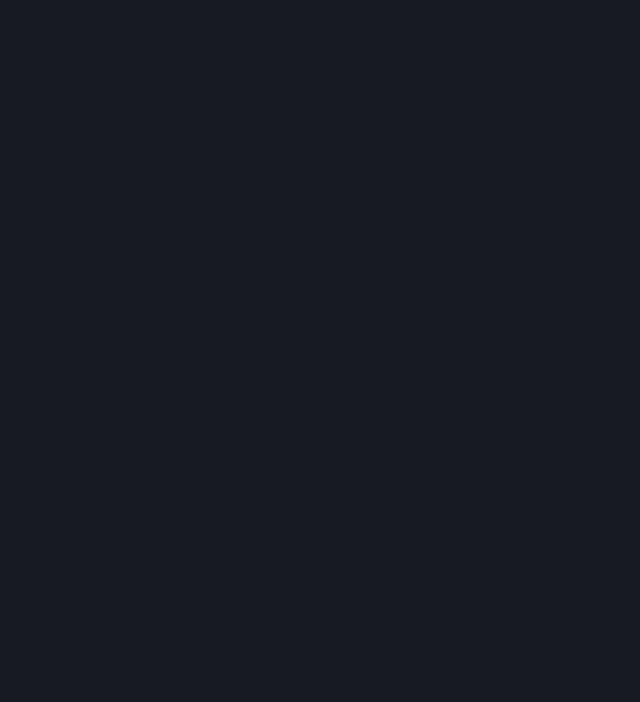
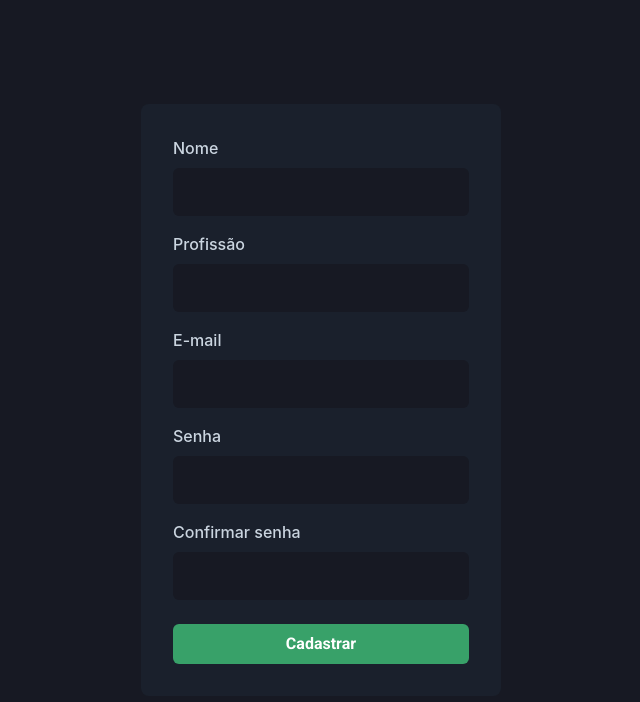
Before and after one commit to LinnykerEros/ShareBlog-Front, a React (Create React App) app: page /register in a window 1280 px wide. Before the commit this address had no page. Shown: the top 702 px of the page, without its empty margins (319-959 px from the left). Built offline with nearby package versions, Linux system fonts and the light colour scheme; no server answers.

Commit message:
Added: Authentication and Paste Utils and Page Register

```diff
--- a/package.json
+++ b/package.json
@@ -9,6 +9,7 @@
     "@testing-library/jest-dom": "^5.16.5",
     "@testing-library/react": "^13.3.0",
     "@testing-library/user-event": "^13.5.0",
+    "axios": "^0.27.2",
     "framer-motion": "^7.1.0",
     "moment": "^2.29.4",
     "phosphor-react": "^1.4.1",
@@ -16,6 +17,7 @@
     "react-dom": "^18.2.0",
     "react-router-dom": "^6.3.0",
     "react-scripts": "5.0.1",
+    "toasty": "^6.0.3",
     "web-vitals": "^2.1.4"
   },
   "scripts": {
--- a/src/app.js
+++ /dev/null
@@ -1,16 +0,0 @@
-import { BrowserRouter as Router, Routes, Route } from "react-router-dom";
-import Home from "./pages/home";
-import Login from "./pages/login";
-
-function App() {
-  return (
-    <Router>
-      <Routes>
-        <Route path="/" element={<Login />} exact />
-        <Route path="/app" element={<Home />} />
-      </Routes>
-    </Router>
-  );
-}
-
-export default App;
--- /dev/null
+++ b/src/app.jsx
@@ -0,0 +1,20 @@
+import { BrowserRouter as Router, Routes, Route } from "react-router-dom";
+import Home from "./pages/home";
+import { SignIn } from "./pages/login";
+import { Register } from "./pages/register";
+import { AuthProvider } from "./contexts/AuthContext.jsx";
+function App() {
+  return (
+    <Router>
+      <AuthProvider>
+        <Routes>
+          <Route path="/" element={<SignIn />} exact />
+          <Route path="/register" element={<Register />} />
+          <Route path="/app" element={<Home />} />
+        </Routes>
+      </AuthProvider>
+    </Router>
+  );
+}
+
+export default App;
--- /dev/null
+++ b/src/config/axios.js
@@ -0,0 +1,7 @@
+import axios from "axios";
+
+const instance = axios.create({
+  baseURL: process.env.PUBLIC_API_BASE_URL,
+});
+
+export default instance;
--- /dev/null
+++ b/src/contexts/AuthContext.jsx
@@ -0,0 +1,77 @@
+import axios from "../config/axios";
+import { createContext, useEffect, useState } from "react";
+
+// import { singOut } from "../utils/singOut";
+import { Navigate } from "react-router-dom";
+import parseJwt from "../utils/parseJWT";
+
+const AuthContext = createContext({});
+
+function AuthProvider({ children }) {
+  // const navigate = useNavigate();
+  const [user, setUser] = useState();
+  const [isLoading, setIsLoading] = useState(false);
+  const [tokken, setTokken] = useState();
+  const isAuthenticated = !!user;
+
+  useEffect(() => {
+    (async () => {
+      if (tokken) {
+        setIsLoading(true);
+        const id = parseJwt(tokken).id;
+
+        await axios
+          .get(`/users/${id}`)
+          .then((res) => {
+            setUser(parseJwt(tokken));
+            setIsLoading(false);
+          })
+          .catch((error) => {
+            setIsLoading(false);
+            // singOut();
+          });
+      } else {
+        setUser(undefined);
+      }
+    })();
+  }, [tokken]);
+
+  const signOutUser = () => {
+    setIsLoading(false);
+    setUser(undefined);
+    // singOut();
+    return <Navigate to="/" replace />;
+  };
+
+  async function signIn({ email, password }) {
+    try {
+      const res = await axios.post("/token", {
+        email,
+        password,
+      });
+      const { token } = res.data;
+
+      // setCookie(undefined, "reactauth.token", token, {
+      //   maxAge: 60 * 60 * 24 * 30,
+      //   path: "/",
+      // });
+
+      setUser(parseJwt(token));
+      setTokken(token);
+      axios.defaults.headers["Authorization"] = `Bearer ${token}`;
+
+      return <Navigate to="/" replace />;
+    } catch (err) {
+      console.log(err);
+    }
+  }
+
+  return (
+    <AuthContext.Provider
+      value={{ signIn, isAuthenticated, user, signOutUser, isLoading }}
+    >
+      {children}
+    </AuthContext.Provider>
+  );
+}
+export { AuthContext, AuthProvider };
--- a/src/index.js
+++ b/src/index.js
@@ -1,17 +1,20 @@
 import React from "react";
 import ReactDOM from "react-dom/client";
-import App from "./app.js";
+import App from "./app.jsx";
 import { ChakraProvider } from "@chakra-ui/react";
+import { AuthProvider } from "./contexts/AuthContext.jsx";
 import { theme } from "./styles/theme";
-import Login from "./pages/login";
+
 const root = ReactDOM.createRoot(document.getElementById("root"));
 root.render(
-  <ChakraProvider theme={theme}>
-    <React.StrictMode>
-      <App />
-      {/* <Login /> */}
-    </React.StrictMode>
-  </ChakraProvider>
+  <AuthProvider>
+    <ChakraProvider theme={theme}>
+      <React.StrictMode>
+        <App />
+        {/* <SignIn /> */}
+      </React.StrictMode>
+    </ChakraProvider>
+  </AuthProvider>
 );
 
 // If you want to start measuring performance in your app, pass a function
--- a/src/pages/home.jsx
+++ b/src/pages/home.jsx
@@ -1,7 +1,7 @@
 import { Post } from "../components/Post";
 import { Header } from "../components/Header";
 import { SideBar } from "../components/SideBar";
-import { BrowserRouter, Routes, Route } from "react-router-dom";
+
 import "../global.css";
 import styles from "../styles/Home.module.css";
 
--- a/src/pages/login.jsx
+++ b/src/pages/login.jsx
@@ -1,15 +1,35 @@
 import { Flex, Button, Stack, Text } from "@chakra-ui/react";
 import { Input } from "../components/Form/Input";
-// import { Redirect } from "react-router-dom";
+
 import { useNavigate } from "react-router-dom";
 
-function Login() {
+import { useContext, useState } from "react";
+import { AuthContext } from "../contexts/AuthContext";
+
+function SignIn() {
   const navigate = useNavigate();
+  const [email, setEmail] = useState("");
+  const [password, setPassword] = useState("");
+  const { signIn } = useContext(AuthContext);
+
+  async function handleSubmit(event) {
+    event.preventDefault();
+
+    const data = {
+      email,
+      password,
+    };
+
+    await signIn(data);
+
+    navigate("/app");
+  }
 
   return (
     <Flex w="100vw" h="100vh" align="center" justify="center">
       {" "}
       <Flex
+        onSubmit={handleSubmit}
         as="form"
         width="100%"
         maxWidth={360}
@@ -19,22 +39,32 @@ function Login() {
         flexDir="column"
       >
         <Stack spacing="4">
-          <Input name="email" type="email" label="E-mail" />
-          <Input name="password" type="password" label="Senha" />
+          <Input
+            name="email"
+            type="email"
+            label="E-mail"
+            onChange={(e) => setEmail(e.target.value)}
+          />
+          <Input
+            name="password"
+            type="password"
+            label="Senha"
+            onChange={(e) => setPassword(e.target.value)}
+          />
           <Text>
             Não possui uma conta?{" "}
-            <Text as="a" href="#" textDecoration="underline">
+            <Text
+              as="a"
+              onClick={navigate("/register")}
+              href="#"
+              textDecoration="underline"
+            >
               Cadastre-se
             </Text>{" "}
           </Text>
         </Stack>
 
-        <Button
-          onClick={() => navigate("/app")}
-          type="submit"
-          mt="6"
-          colorScheme="green"
-        >
+        <Button type="submit" mt="6" colorScheme="green">
           Entrar
         </Button>
       </Flex>
@@ -42,4 +72,4 @@ function Login() {
   );
 }
 
-export default Login;
+export { SignIn };
--- a/src/pages/register.jsx
+++ b/src/pages/register.jsx
@@ -1,3 +1,41 @@
+import { Flex, Stack, Button } from "@chakra-ui/react";
+import { Input } from "../components/Form/Input";
+import { useNavigate } from "react-router-dom";
 export function Register() {
-  return <div>register</div>;
+  const navigate = useNavigate();
+  return (
+    <Flex w="100vw" h="100vh" align="center" justify="center">
+      {" "}
+      <Flex
+        as="form"
+        width="100%"
+        maxWidth={360}
+        bg="gray.800"
+        p="8"
+        borderRadius="8px"
+        flexDir="column"
+      >
+        <Stack spacing="4">
+          <Input name="name" type="name" label="Nome" />
+          <Input name="profession" type="profession" label="Profissão" />
+          <Input name="email" type="email" label="E-mail" />
+          <Input name="password" type="password" label="Senha" />
+          <Input
+            name="confirmPassword"
+            type="password"
+            label="Confirmar senha"
+          />
+        </Stack>
+
+        <Button
+          onClick={() => navigate("/")}
+          type="submit"
+          mt="6"
+          colorScheme="green"
+        >
+          Cadastrar
+        </Button>
+      </Flex>
+    </Flex>
+  );
 }
--- /dev/null
+++ b/src/utils/parseJWT.js
@@ -0,0 +1,15 @@
+export default function parseJwt(token) {
+  const base64Url = token.split(".")[1];
+  const base64 = base64Url.replace(/-/g, "+").replace(/_/g, "/");
+  const jsonPayload = decodeURIComponent(
+    window
+      .atob(base64)
+      .split("")
+      .map(function (c) {
+        return "%" + ("00" + c.charCodeAt(0).toString(16)).slice(-2);
+      })
+      .join("")
+  );
+
+  return JSON.parse(jsonPayload);
+}
--- /dev/null
+++ b/src/utils/singOut.js
@@ -0,0 +1,7 @@
+// import { destroyCookie } from "nookies";
+
+// const singOut = () => {
+//   destroyCookie(undefined, "reactauth.token");
+// };
+
+// export { singOut };
```
Also changed, not shown: src/service/userService.js (added), 2 other files (tests, documents, lock files or other folders).
